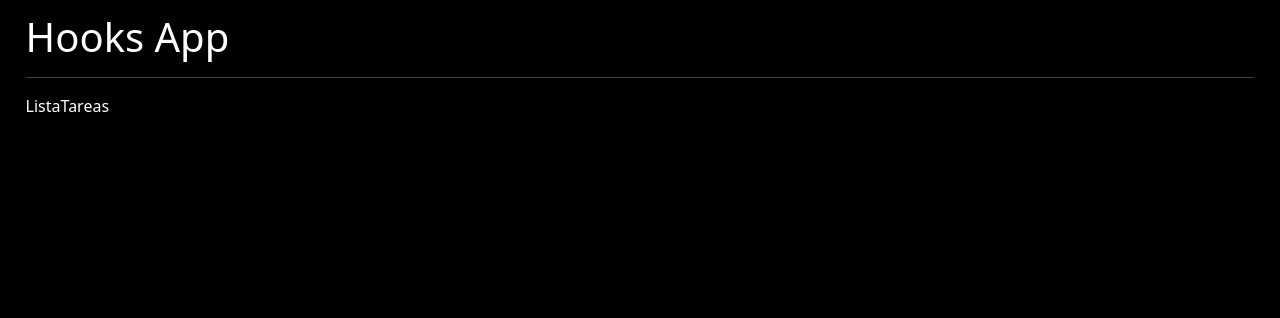
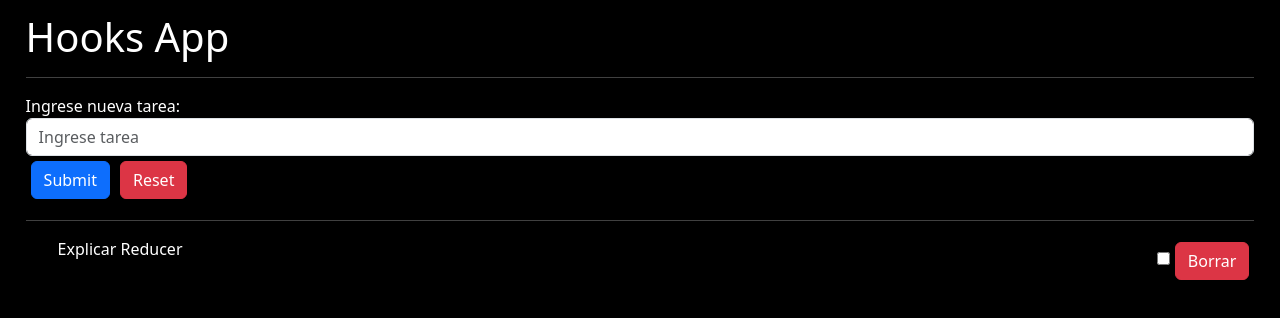
Before and after one commit to alanfrancoa/practica-react, a React (Vite) app in the folder projects/09-practica-hooks-react/: page / in a window 1280 px wide. Shown: the top 318 px of the page. Built offline with nearby package versions, Linux system fonts and the light colour scheme.

Commit message:
se agrega useReducer, para gestionar los estados de la lista de tareas.

```diff
--- a/projects/09-practica-hooks-react/src/components/ListaTareas.jsx
+++ b/projects/09-practica-hooks-react/src/components/ListaTareas.jsx
@@ -1,56 +1,116 @@
+import useForm from "../hooks/useForm"
+import { useReducer } from "react"
+
 const initialState = [{
-    id: 1,
+    id: new Date().getTime(),
     tarea: "Explicar Reducer",
     finalizada: false,
 }]
-
-const nuevaTarea = {
-    id: 2,
-    tarea: "Explicar UseReducer",
-    finalizada: false,
-}
-
-const agregarTarea = {
-    type: '[TAREAS] Agregar Tarea',
-    payload: nuevaTarea
-}
-
-const editarTarea = {
-    type: '[TAREAS] Editar Tarea',
-    payload: nuevaTarea
-}
-
-const eliminarTarea = {
-    type: '[TAREAS] Eliminar Tarea',
-
-}
-
-const borrarTareas = {
-    type: '[TAREAS] Borrar Tareas',
-
-}
 
 const tareaReducer = (state = initialState, action = {}) => {
 
     switch(action.type){
         case '[TAREAS] Agregar Tarea':
             return [...state, action.payload]
-        case '[TAREAS] Editar Tarea':
-            return [...state, action.payload]
+        case '[TAREAS] Finalizar Tarea':
+            return state.map(tarea => {
+                    if (tarea.id === action.payload){
+                    console.log(tarea)
+                    return {
+                        ...tarea,
+                        finalizada: !tarea.finalizada
+                    }
+                } return tarea
+            })
+
         case '[TAREAS] Eliminar Tarea':
-            return [...state, action.payload]
+            return state.filter(tarea => tarea.id !== action.payload)
         case '[TAREAS] Borrar Tareas':
             return []
-        default: break
+        default:
+        return state
     }
 
-    return state
 }
 
-console.log(tareaReducer(initialState, agregarTarea))
+
+
 const ListaTareas = () => {
+
+    const [tareaState, dispatch] = useReducer(tareaReducer, initialState)
+
+    const {tarea, formState, onInputChange} = useForm({tarea: ''})
+
+    const agregarTarea = (event) => {
+        event.preventDefault()
+        if (formState.tarea == '') {return}
+        const tarea = {
+            id: new Date().getTime(),
+            tarea: formState.tarea,
+            finalizada: false
+        }
+        const action = {
+        type: '[TAREAS] Agregar Tarea',
+        payload: tarea
+        }
+        dispatch(action)
+    }
+    const finalizarTarea = ({id}) =>{
+
+        const action = {
+            type: '[TAREAS] Finalizar Tarea',
+            payload: id
+        }
+        dispatch(action)
+
+    }
+
+    const eliminarTarea = ({id}) => {
+        const action = {
+            type: '[TAREAS] Eliminar Tarea',
+            payload: id
+        }
+        dispatch(action)
+    }
+
+    const reset = () => {
+        const action = {
+            type: '[TAREAS] Borrar Tareas',
+            payload: ''
+        }
+        dispatch(action)
+    }
   return (
-    <div>ListaTareas</div>
+    <>
+        <form onSubmit={agregarTarea}>
+            <div className="form-group">
+                <label>Ingrese nueva tarea: </label>
+                <input type="text"
+                    className="form-control"
+                    name="tarea"
+                    placeholder="Ingrese tarea"
+                    value={tarea}
+                    onChange={onInputChange} />
+            </div>
+            <button type="submit" className="btn btn-primary">Submit</button>
+            <button type= "button" className="btn btn-danger" onClick={reset}>Reset</button>
+        </form>
+        <hr />
+        <ul>
+            {tareaState.map (item => {
+                return (
+                    <li key={item.id} className="list-group-item d-flex justify-content-between">
+                        <span>{item.tarea} </span>
+                        <div>
+                        <input
+                        type="checkbox" checked={item.finalizada} onChange={() => finalizarTarea(item)} />
+                        <button className="btn btn-danger" onClick={()=> eliminarTarea(item)}>Borrar</button>
+                        </div>
+                    </li>
+                )
+            })}
+        </ul>
+    </>
   )
 }
 
```
